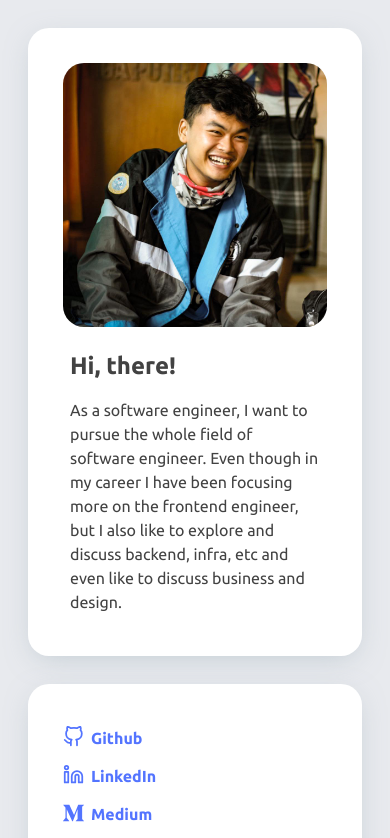
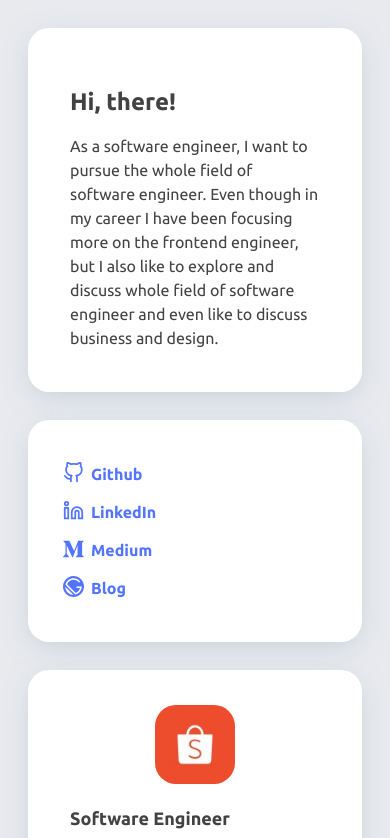
Before and after one commit to kretawiweka/kretawiweka, a React (Create React App) app: page / in a window 390 px wide. Shown: the top 838 px of the page. Built offline with nearby package versions, Linux system fonts and the light colour scheme; no server answers.

Commit message:
Add responsive design on several section

```diff
--- a/src/components/article/index.jsx
+++ b/src/components/article/index.jsx
@@ -21,10 +21,6 @@ const Article = () => {
     };
     getMediumData();
   }, []);
-
-  useEffect(() => {
-    console.log(articleData);
-  }, [articleData]);
 
   const Loading = () => {
     return (
--- a/src/components/career/style.scss
+++ b/src/components/career/style.scss
@@ -3,10 +3,19 @@
     .item {
       .item-title {
         display: flex;
+        @media (max-width: 767px) {
+          flex-direction: column;
+        }
         .item-img {
           height: 100%;
           border-radius: 21px;
           margin-right: 7px;
+          @media (max-width: 767px) {
+            width: 30%;
+            margin-left: auto;
+            margin-right: auto;
+            margin-bottom: 14px;
+          }
         }
         .job-title {
           font-size: 18px;
--- a/src/components/profile/index.jsx
+++ b/src/components/profile/index.jsx
@@ -16,8 +16,8 @@ const Profile = () => {
               As a software engineer, I want to pursue the whole field of
               software engineer. Even though in my career I have been focusing
               more on the frontend engineer, but I also like to explore and
-              discuss backend, infra, etc and even like to discuss business and
-              design.
+              discuss whole field of software engineer and even like to discuss
+              business and design.
             </p>
           </div>
         </div>
--- a/src/components/profile/style.scss
+++ b/src/components/profile/style.scss
@@ -9,7 +9,7 @@
       width: 180px;
       height: 100%;
       @media (max-width: 768px) {
-        width: 100%;
+        display: none;
       }
     }
     .text {
```
